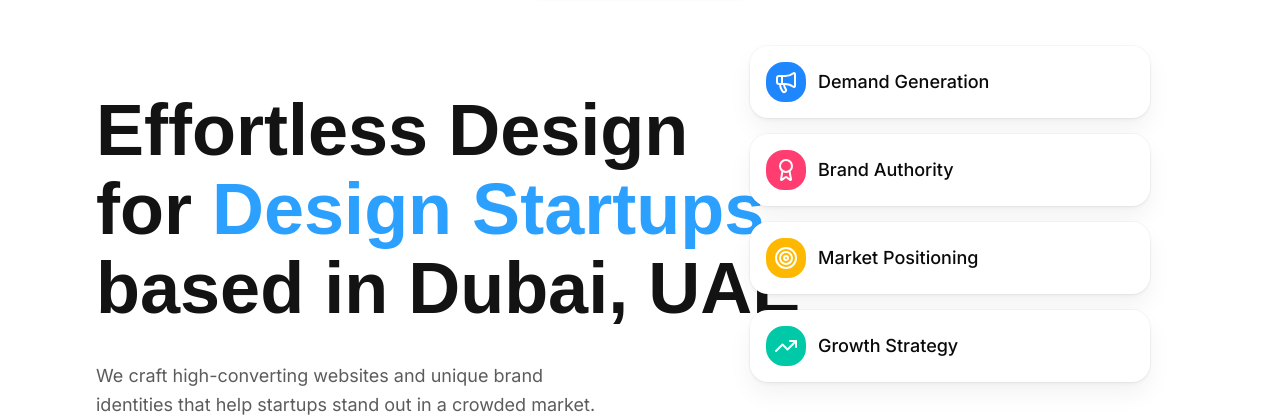
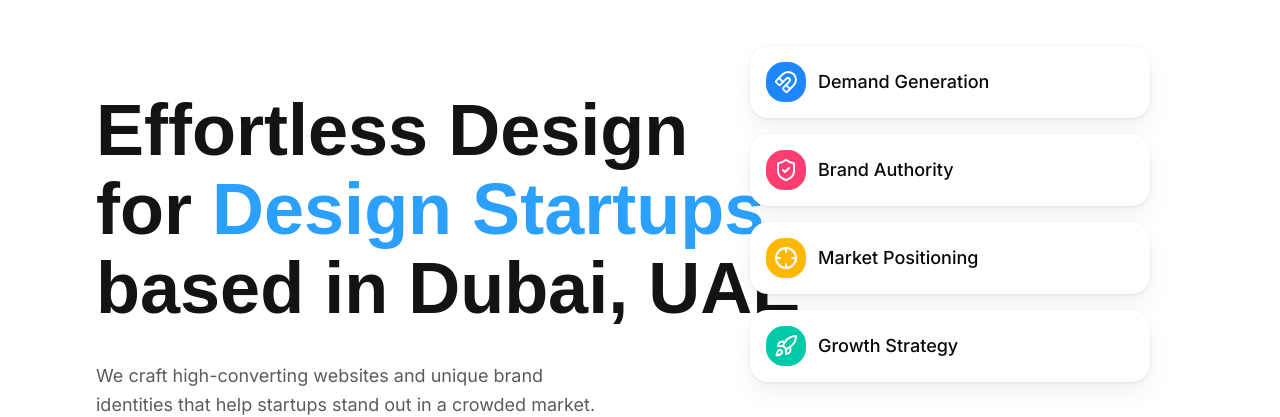
Before and after one commit to meronatic-dev1/meronatic-main, a Next.js app: page / in a window 1280 px wide. Shown: the part 212-629 px from the top of the page. Built offline with nearby package versions, Linux system fonts and the light colour scheme.

Commit message:
Refine AnimatedList icons with modern startup symbols

```diff
--- a/components/AnimatedListDemo.tsx
+++ b/components/AnimatedListDemo.tsx
@@ -2,7 +2,7 @@
 
 import { cn } from "@/lib/utils";
 import { AnimatedList } from "@/components/ui/animated-list";
-import { TrendingUp, Target, Award, Megaphone, Monitor, LayoutTemplate, MousePointerClick, Zap, PieChart, Maximize } from "lucide-react";
+import { Rocket, Crosshair, ShieldCheck, Magnet, AppWindow, LayoutGrid, MousePointer2, Gauge, BarChart3, Workflow } from "lucide-react";
 
 interface Item {
     name: string;
@@ -13,52 +13,52 @@ interface Item {
 let services = [
     {
         name: "Growth Strategy",
-        icon: <TrendingUp className="h-6 w-6 text-white" />,
+        icon: <Rocket className="h-6 w-6 text-white" />,
         color: "#00C9A7",
     },
     {
         name: "Market Positioning",
-        icon: <Target className="h-6 w-6 text-white" />,
+        icon: <Crosshair className="h-6 w-6 text-white" />,
         color: "#FFB800",
     },
     {
         name: "Brand Authority",
-        icon: <Award className="h-6 w-6 text-white" />,
+        icon: <ShieldCheck className="h-6 w-6 text-white" />,
         color: "#FF3D71",
     },
     {
         name: "Demand Generation",
-        icon: <Megaphone className="h-6 w-6 text-white" />,
+        icon: <Magnet className="h-6 w-6 text-white" />,
         color: "#1E86FF",
     },
     {
         name: "Digital Platforms",
-        icon: <Monitor className="h-6 w-6 text-white" />,
+        icon: <AppWindow className="h-6 w-6 text-white" />,
         color: "#9b59b6",
     },
     {
         name: "UI/UX Systems",
-        icon: <LayoutTemplate className="h-6 w-6 text-white" />,
+        icon: <LayoutGrid className="h-6 w-6 text-white" />,
         color: "#2ecc71",
     },
     {
         name: "Conversion Optimization",
-        icon: <MousePointerClick className="h-6 w-6 text-white" />,
+        icon: <MousePointer2 className="h-6 w-6 text-white" />,
         color: "#e67e22",
     },
     {
         name: "Performance Marketing",
-        icon: <Zap className="h-6 w-6 text-white" />,
+        icon: <Gauge className="h-6 w-6 text-white" />,
         color: "#e74c3c",
     },
     {
         name: "Data & Analytics",
-        icon: <PieChart className="h-6 w-6 text-white" />,
+        icon: <BarChart3 className="h-6 w-6 text-white" />,
         color: "#34495e",
     },
     {
         name: "Scale Operations",
-        icon: <Maximize className="h-6 w-6 text-white" />,
+        icon: <Workflow className="h-6 w-6 text-white" />,
         color: "#1abc9c",
     },
 ];
```
